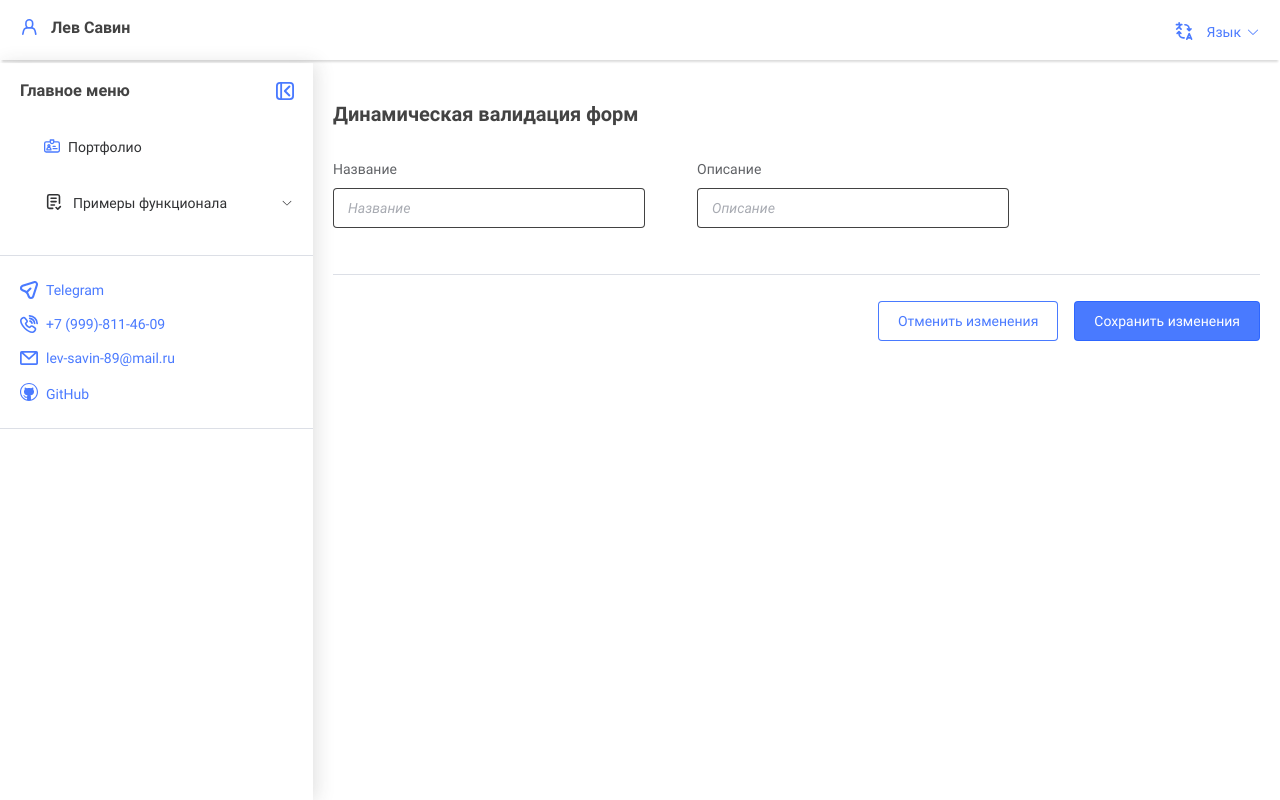
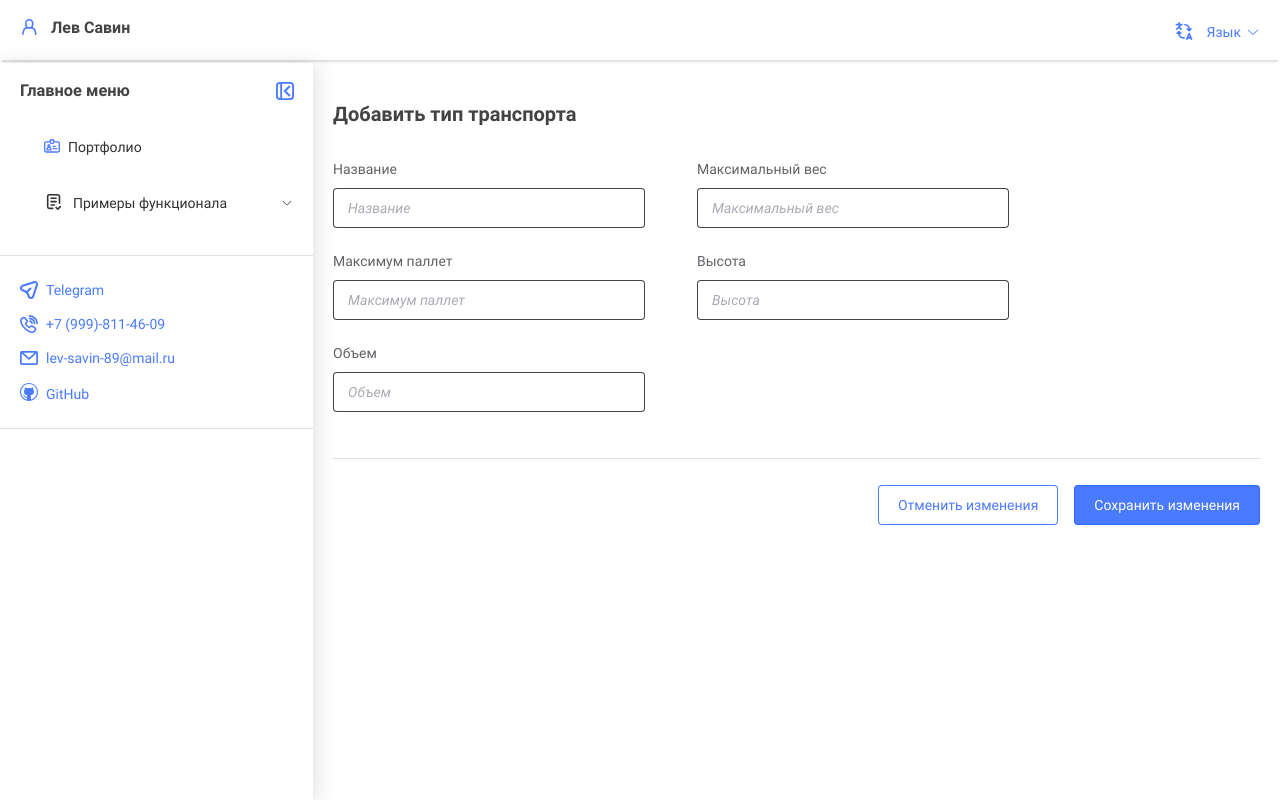
Before and after one commit to LevSavin/vue-3-portfolio, a Vue app: page /dynamic-validation in a window 1280 px wide. Built offline with nearby package versions, Linux system fonts and the light colour scheme; no server answers.

Commit message:
feat: добавлена валидация формы

```diff
--- a/src/App.vue
+++ b/src/App.vue
@@ -32,7 +32,7 @@ export default defineComponent({
     );
 
     const getSchema = () => {
-      const url = `/api/docs.json`;
+      const url = `/server/docs.json`;
       axios
         .get(url)
         .then(({ data }) => {
--- a/src/assets/scss/pages/dict.scss
+++ b/src/assets/scss/pages/dict.scss
@@ -4,7 +4,7 @@
   }
 }
 .form-page {
-  max-width: 1352px;
+  max-width: 992px;
   margin: 0 auto;
   &__hero {
     margin-bottom: 30px;
--- a/src/locale/en/common.ts
+++ b/src/locale/en/common.ts
@@ -4,6 +4,7 @@ export default {
   no_data: "No data",
   table_columns_view: "Table columns display",
   lang: "Language",
+  form_dynamic_validation: "Dynamic form validation",
 
   pages: {
     notFound: "Page not found",
--- a/src/locale/ru/common.ts
+++ b/src/locale/ru/common.ts
@@ -4,6 +4,7 @@ export default {
   no_data: "Нет данных",
   table_columns_view: "Отображение колонок таблицы",
   lang: "Язык",
+  form_dynamic_validation: "Динамическая валидация формы",
 
   pages: {
     notFound: "Страница не найдена",
--- a/src/pages/TransportationTypeEdit.vue
+++ b/src/pages/FormValidation.vue
@@ -1,6 +1,6 @@
 <template>
   <div class="form-page">
-    <h1 class="form-page__hero">Редактировать тип транспортировки</h1>
+    <h1 class="form-page__hero">Добавить тип транспорта</h1>
 
     <el-form
       ref="formRef"
@@ -60,7 +60,6 @@
 
 <script lang="ts">
 import { defineComponent, reactive, ref, computed, inject, watch } from "vue";
-import { useRoute } from "vue-router";
 import { useStore } from "vuex";
 import type { FormInstance, FormRules } from "element-plus";
 import { useI18n } from "vue-i18n";
@@ -68,7 +67,6 @@ import { useForm } from "@/composables/useForm";
 import { errorsObjectType } from "@/types/common";
 import { errorsInterceptorObject } from "@/utils/errorsInterceptorObject";
 import { errorsConst } from "@/constants/common";
-import { showError } from "@/utils/errorsInterceptor";
 
 type formType = {
   data: any;
@@ -80,26 +78,27 @@ type formType = {
 
 const dataConst = () => ({
   name: null,
-  description: null,
+  maxWeights: null,
+  maxPallets: null,
+  height: null,
+  volume: null,
 });
 
 export default defineComponent({
-  name: "TransportationTypeEdit",
+  name: "FormValidation",
   components: {},
   setup() {
     const axios: any = inject("axios");
+    const formRef = ref<FormInstance>();
     const { t } = useI18n({});
-    const formRef = ref<FormInstance>();
-    const route = useRoute();
-    const id = route.params.id;
     const store = useStore();
-    const schemas = computed(() => store.getters["docs/schemas"]);
+    const schemas = computed((): string => store.getters["docs/schemas"]);
 
     const form: formType = reactive({
       data: dataConst(),
       defaultData: dataConst(),
-      apiUrl: "/api/transportation_types/",
-      schema: "TransportationType",
+      apiUrl: "/api/vehicle_types",
+      schema: "VehicleType-VehicleType.write",
       errors: errorsConst,
     });
 
@@ -123,22 +122,26 @@ export default defineComponent({
       onPrepareTypesData,
     } = useForm(form, formRef, sendData, currentSchema);
 
-    const getData = () => {
-      const url = `${form.apiUrl}${id}`;
+    function sendData() {
+      if (isSubmitDisabled.value) {
+        return;
+      }
+      const url = `${form.apiUrl}`;
+      const params = onPrepareTypesData(onGetDirtyData(), currentSchema.value);
       axios
-        .get(url)
-        .then(({ data }) => {
-          for (const key in data) {
-            form.data[key] = JSON.parse(JSON.stringify(data[key]));
-            form.defaultData[key] = JSON.parse(JSON.stringify(data[key]));
-          }
-          onValidate();
+        .post(url, params)
+        .then(() => {
+          window.ElMessage({
+            showClose: true,
+            message: t("common.messages.succcess"),
+            type: "success",
+          });
         })
         .catch((error) => {
-          showError(error);
+          form.errors = errorsInterceptorObject(error);
+          onValidate();
         });
-    };
-    getData();
+    }
 
     let rules = reactive<FormRules>({});
 
@@ -162,28 +165,6 @@ export default defineComponent({
       return fields;
     });
 
-    function sendData() {
-      if (isSubmitDisabled.value) {
-        return;
-      }
-      const url = `${form.apiUrl}${id}`;
-      const params = onPrepareTypesData(onGetDirtyData(), currentSchema.value);
-      axios
-        .patch(url, params)
-        .then(() => {
-          form.defaultData = JSON.parse(JSON.stringify(form.data));
-          window.ElMessage({
-            showClose: true,
-            message: t("common.messages.succcess"),
-            type: "success",
-          });
-        })
-        .catch((error) => {
-          form.errors = errorsInterceptorObject(error);
-          onValidate();
-        });
-    }
-
     const resetForm = () => {
       form.data = JSON.parse(JSON.stringify(form.defaultData));
     };
@@ -203,12 +184,18 @@ export default defineComponent({
     };
 
     const nameRef: any = ref(null);
-    const descriptionRef: any = ref(null);
+    const maxWeightsRef: any = ref(null);
+    const maxPalletsRef: any = ref(null);
+    const heightRef: any = ref(null);
+    const volumeRef: any = ref(null);
 
     const isSubmitDisabled = computed(() => {
       if (
         isFieldValid(nameRef.value?.[0]?.validateState, "name") &&
-        isFieldValid(descriptionRef.value?.[0]?.validateState, "description")
+        isFieldValid(maxWeightsRef.value?.[0]?.validateState, "maxWeights") &&
+        isFieldValid(maxPalletsRef.value?.[0]?.validateState, "maxPallets") &&
+        isFieldValid(heightRef.value?.[0]?.validateState, "height") &&
+        isFieldValid(volumeRef.value?.[0]?.validateState, "volume")
       ) {
         return false;
       }
@@ -221,13 +208,14 @@ export default defineComponent({
       formRef,
       form,
       rules,
-      resetForm,
       isSubmitDisabled,
       formFields,
+      resetForm,
       nameRef,
-      descriptionRef,
-      id,
-      schemas,
+      maxWeightsRef,
+      maxPalletsRef,
+      heightRef,
+      volumeRef,
       currentSchema,
       requiredFields,
     };
--- a/src/pages/HomePage.vue
+++ /dev/null
@@ -1,221 +0,0 @@
-<template>
-  <div class="form-page">
-    <h1 class="form-page__hero">Динамическая валидация форм</h1>
-
-    <el-form
-      ref="formRef"
-      :model="form.data"
-      :rules="rules"
-      label-width="120px"
-      label-position="top"
-      size="large"
-    >
-      <div class="form-page__wrapper">
-        <div class="form-page__section">
-          <div
-            class="form-page__block"
-            v-for="(field, index) in formFields"
-            :key="index"
-          >
-            <el-form-item
-              :ref="field + 'Ref'"
-              :prop="field"
-              :label="$t(`labels.table.${field}`)"
-            >
-              <el-input
-                v-model="form.data[field]"
-                :placeholder="$t(`labels.table.${field}`)"
-                @input="onClearErrorField(field)"
-              />
-            </el-form-item>
-          </div>
-        </div>
-      </div>
-
-      <el-form-item prop="submit">
-        <el-divider class="errors__divider"></el-divider>
-      </el-form-item>
-      <div class="form-page__submit">
-        <el-form-item>
-          <div>
-            <el-button class="btn-plain" size="large" @click="resetForm">
-              {{ $t("btns.cancel_changes") }}
-            </el-button>
-          </div>
-          <div class="form-page__submit-btn">
-            <el-button
-              :disabled="isSubmitDisabled"
-              class="btn-primary"
-              size="large"
-              @click="onSubmitForm"
-            >
-              {{ $t("btns.save_changes") }}
-            </el-button>
-          </div>
-        </el-form-item>
-      </div>
-    </el-form>
-  </div>
-</template>
-
-<script lang="ts">
-import { defineComponent, reactive, ref, computed, inject, watch } from "vue";
-import { useStore } from "vuex";
-import type { FormInstance, FormRules } from "element-plus";
-import { useRouter } from "vue-router";
-import { useI18n } from "vue-i18n";
-import { useForm } from "@/composables/useForm";
-import { errorsObjectType } from "@/types/common";
-import { errorsInterceptorObject } from "@/utils/errorsInterceptorObject";
-import { errorsConst } from "@/constants/common";
-
-type formType = {
-  data: any;
-  defaultData: any;
-  apiUrl: string;
-  redirectOnSuccess: string;
-  schema: string;
-  errors: errorsObjectType;
-};
-
-const dataConst = () => ({
-  name: null,
-  description: null,
-});
-
-export default defineComponent({
-  name: "TransportationTypeCreate",
-  components: {},
-  setup() {
-    const axios: any = inject("axios");
-    const formRef = ref<FormInstance>();
-    const { t } = useI18n({});
-    const router = useRouter();
-    const store = useStore();
-    const schemas = computed((): string => store.getters["docs/schemas"]);
-
-    const form: formType = reactive({
-      data: dataConst(),
-      defaultData: dataConst(),
-      apiUrl: "/api/transportation_types",
-      schema: "TransportationType",
-      redirectOnSuccess: "TransportationType",
-      errors: errorsConst,
-    });
-
-    const currentSchema = computed(() => {
-      return schemas.value[form.schema]?.properties;
-    });
-
-    const requiredFields = computed(() => {
-      if (schemas.value[form.schema]?.required) {
-        return schemas.value[form.schema].required;
-      }
-      return [];
-    });
-
-    const {
-      onPrepareRules,
-      onClearErrorField,
-      onValidate,
-      onSubmitForm,
-      onGetDirtyData,
-      onPrepareTypesData,
-    } = useForm(form, formRef, sendData, currentSchema);
-
-    function sendData() {
-      if (isSubmitDisabled.value) {
-        return;
-      }
-      const url = `${form.apiUrl}`;
-      const params = onPrepareTypesData(onGetDirtyData(), currentSchema.value);
-      axios
-        .post(url, params)
-        .then(() => {
-          window.ElMessage({
-            showClose: true,
-            message: t("common.messages.succcess"),
-            type: "success",
-          });
-          router.push({ name: `${form.redirectOnSuccess}` });
-        })
-        .catch((error) => {
-          form.errors = errorsInterceptorObject(error);
-          onValidate();
-        });
-    }
-
-    let rules = reactive<FormRules>({});
-
-    const setRules = () => {
-      const newRules = onPrepareRules(currentSchema.value);
-      for (const key in newRules) {
-        rules[key] = newRules[key];
-      }
-    };
-    setRules();
-
-    const formFields = computed(() => {
-      const fields = Object.keys(form.data);
-      const excludeFields = ["id"];
-      excludeFields.forEach((item) => {
-        const index = fields.indexOf(item);
-        if (index !== -1) {
-          fields.splice(index, 1);
-        }
-      });
-      return fields;
-    });
-
-    const resetForm = () => {
-      form.data = JSON.parse(JSON.stringify(form.defaultData));
-    };
-
-    watch(
-      () => currentSchema.value,
-      () => {
-        setRules();
-      }
-    );
-
-    const isFieldValid = (value, field): boolean => {
-      if (requiredFields.value.includes(field)) {
-        return value === "success";
-      }
-      return value !== "error";
-    };
-
-    const nameRef: any = ref(null);
-    const descriptionRef: any = ref(null);
-
-    const isSubmitDisabled = computed(() => {
-      if (
-        isFieldValid(nameRef.value?.[0]?.validateState, "name") &&
-        isFieldValid(descriptionRef.value?.[0]?.validateState, "description")
-      ) {
-        return false;
-      }
-      return true;
-    });
-
-    return {
-      onSubmitForm,
-      onClearErrorField,
-      formRef,
-      form,
-      rules,
-      isSubmitDisabled,
-      formFields,
-      resetForm,
-      nameRef,
-      descriptionRef,
-      currentSchema,
-      requiredFields,
-    };
-  },
-});
-</script>
-
-<style lang="scss" scoped>
-@import "@/assets/scss/pages/dict.scss";
-</style>
--- a/src/router/index.ts
+++ b/src/router/index.ts
@@ -11,8 +11,8 @@ const router = createRouter({
     },
     {
       path: "/dynamic-validation",
-      name: "HomePage",
-      component: () => import("@/pages/HomePage.vue"),
+      name: "FormValidation",
+      component: () => import("@/pages/FormValidation.vue"),
     },
   ],
 });
--- /dev/null
+++ b/src/server/schema.json
@@ -0,0 +1 @@
+{"name":{"maxLength":255,"type":"string","required":true},"maxWeights":{"minimum":1000,"maximum":100000,"type":"integer","required":true},"maxPallets":{"minimum":2,"maximum":100,"type":"number","nullable":true,"required":true},"height":{"minimum":1000,"maximum":100000,"type":"number","nullable":true},"volume":{"minimum":1000,"maximum":100000,"type":"number","nullable":true}}
```
Also changed, not shown: 1 other file (tests, documents, lock files or other folders).
